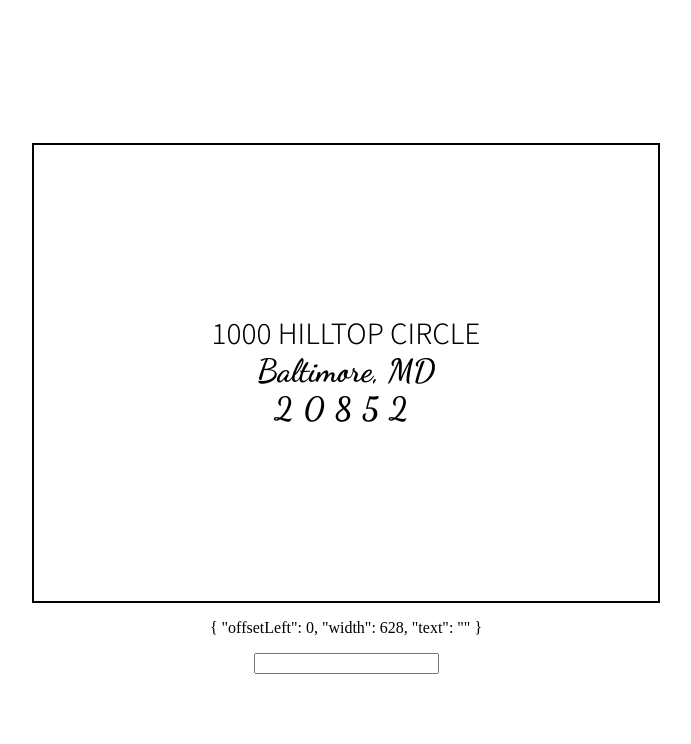
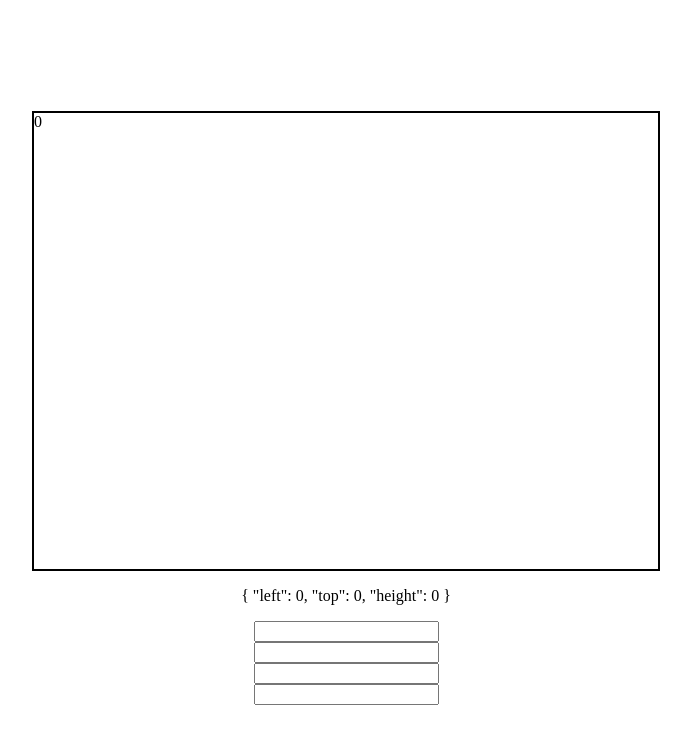
Before and after one commit to bencodezen/calligraphy-letter-spacing, a Vue app: page / in a window 1280 px wide. Shown: the top 744 px of the page, without its empty margins (294-985 px from the left). Built offline with nearby package versions, Linux system fonts and the light colour scheme.

Commit message:
feature: add multi line input

```diff
--- a/src/App.vue
+++ b/src/App.vue
@@ -1,43 +1,82 @@
 <template>
   <main class="wrapper">
-    <div id="letter" class="a6" ref="letter">
-      <div class="line-1">{{ letterState.text }}</div>
-      <div class="line-2">1000 Hilltop Circle</div>
-      <div class="line-3">Baltimore, MD</div>
-      <div class="line-4">20852</div>
+    <div id="letter" class="a6" ref="envelope">
+      <div
+        class="metric-line"
+        :style="`width: ${lineState.left}px; top: ${metricState.top}px;`"
+      >
+        {{ lineState.left }}
+      </div>
+      <div class="line-1" @click="setDimensions">
+        {{ envelopeState.text.line1 }}
+      </div>
+      <div class="line-2" @click="setDimensions">
+        {{ envelopeState.text.line2 }}
+      </div>
+      <div class="line-3" @click="setDimensions">
+        {{ envelopeState.text.line3 }}
+      </div>
+      <div class="line-4" @click="setDimensions">
+        {{ envelopeState.text.line4 }}
+      </div>
     </div>
-    <p>{{ letterState }}</p>
-    <input type="text" v-model="letterState.text" />
+    <p>{{ lineState }}</p>
+    <input type="text" v-model="envelopeState.text.line1" />
+    <input type="text" v-model="envelopeState.text.line2" />
+    <input type="text" v-model="envelopeState.text.line3" />
+    <input type="text" v-model="envelopeState.text.line4" />
   </main>
 </template>
 
 <script>
-import { reactive, ref, onMounted, watchEffect } from 'vue'
+import { computed, reactive, ref, onMounted } from 'vue'
 
 export default {
   setup() {
-    const letter = ref(null)
+    const envelope = ref(null)
 
-    const letterState = reactive({
+    const envelopeState = reactive({
       offsetLeft: 0,
+      offsetTop: 0,
       width: 0,
-      text: ''
-    })
-
-    watchEffect(() => {
-      if (letterState.text) {
-        letterState.offsetLeft = letter.value.offsetLeft
+      text: {
+        line1: '',
+        line2: '',
+        line3: '',
+        line4: ''
       }
     })
 
+    const lineState = reactive({
+      left: 0,
+      top: 0,
+      height: 0
+    })
+
+    const metricState = reactive({
+      top: computed(() => {
+        return lineState.top
+      })
+    })
+
+    const setDimensions = event => {
+      lineState.left = event.srcElement.offsetLeft
+      lineState.top = event.srcElement.offsetTop
+      lineState.height = event.srcElement.offsetHeight
+    }
+
     onMounted(() => {
-      letterState.width = letter.value.offsetWidth
-      console.log({ window })
+      envelopeState.width = envelope.value.offsetWidth
+      envelopeState.offsetLeft = envelope.value.offsetLeft
+      envelopeState.offsetTop = envelope.value.offsetTop
     })
 
     return {
-      letter,
-      letterState
+      envelope,
+      envelopeState,
+      lineState,
+      metricState,
+      setDimensions
     }
   }
 }
@@ -58,6 +97,15 @@ export default {
   justify-content: center;
   align-items: center;
   border: 2px solid black;
+  position: relative;
+}
+
+.metric-line {
+  width: 50px;
+  border-bottom: 3px solid red;
+  text-align: center;
+  position: absolute;
+  left: 0;
 }
 
 .line-1,
```
